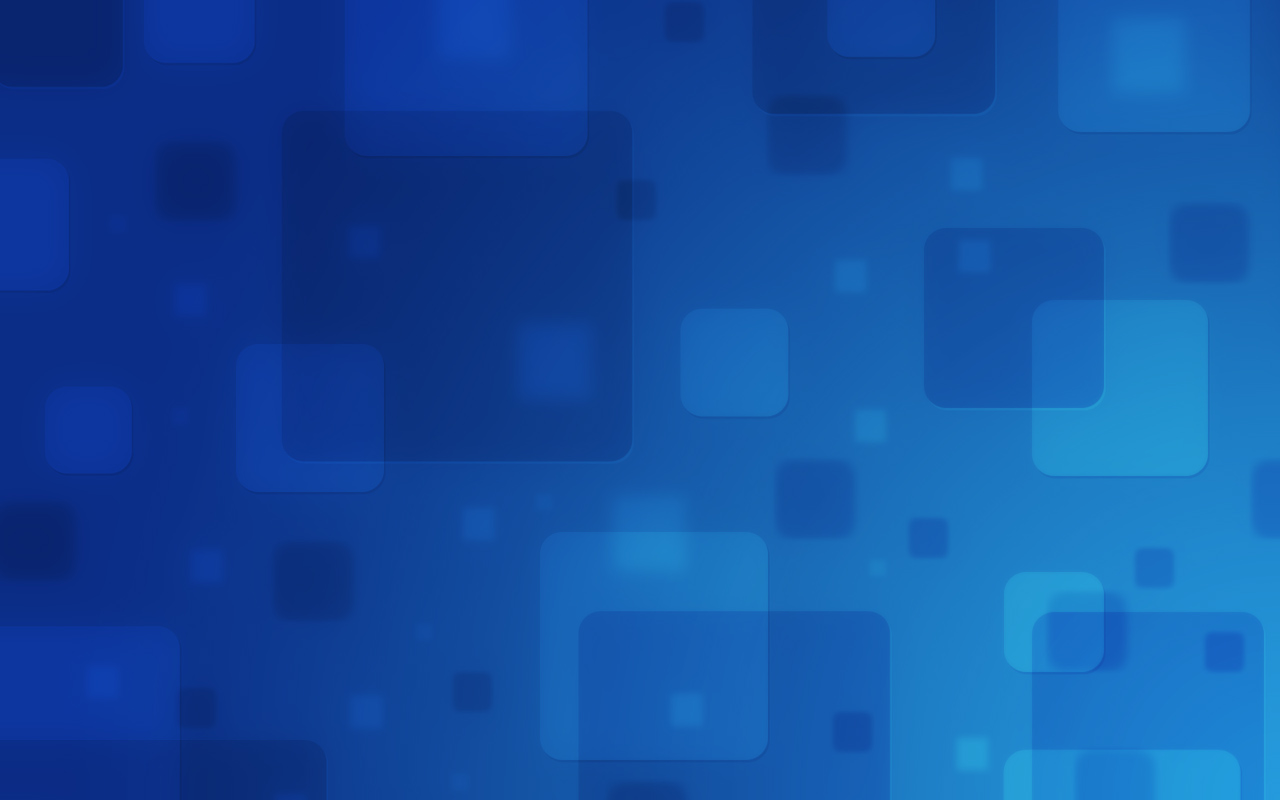
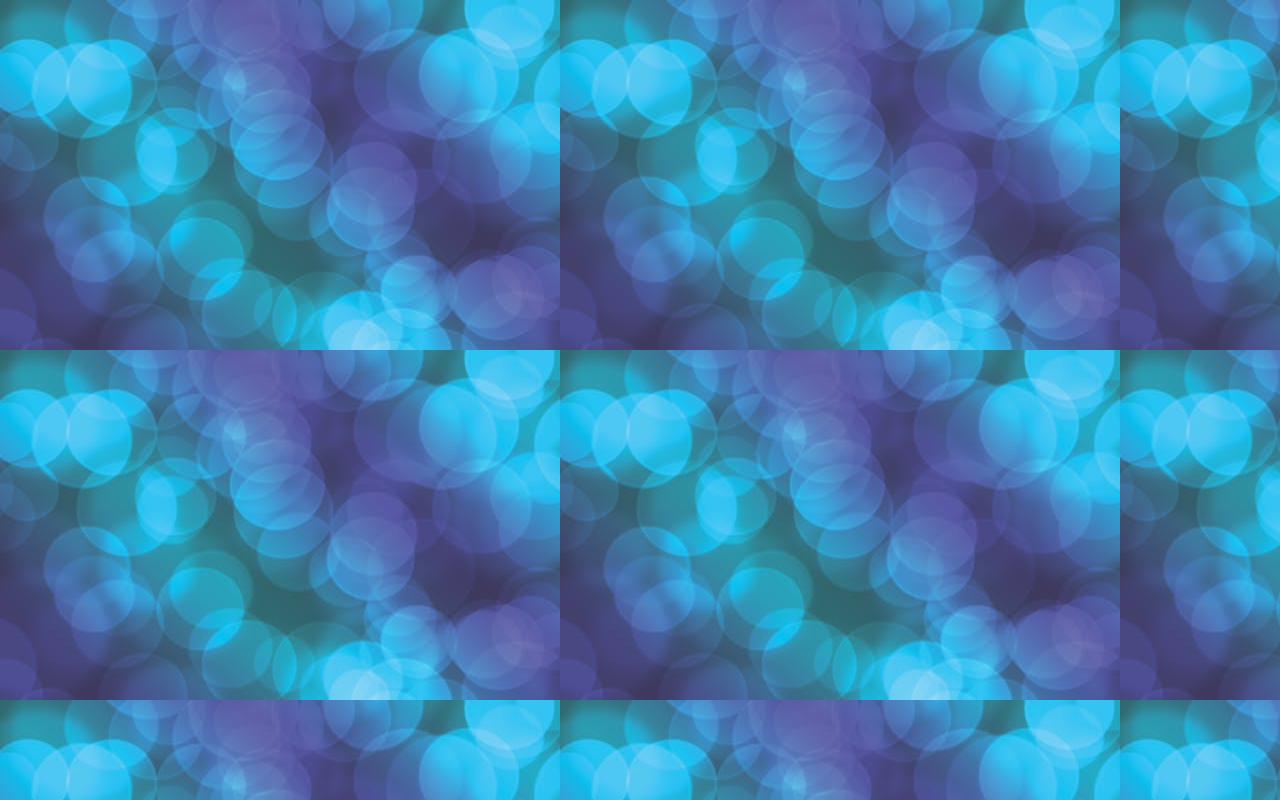
Before and after one commit to AYUSH567/devopsIQ-master, a plain HTML site: page devopsIQ/index.html in a window 1280 px wide. Drawn offline with Linux system fonts and the light colour scheme.

Commit message:
my commit

```diff
--- a/devopsIQ/index.html
+++ b/devopsIQ/index.html
@@ -1,5 +1,5 @@
 <html>
-<title>Jenkins Final Website</title>
-<body background="images/1.jpg">
+<title>JAi Final Website</title>
+<body background="images/2.jpeg">
 </body>
 </html>
```
